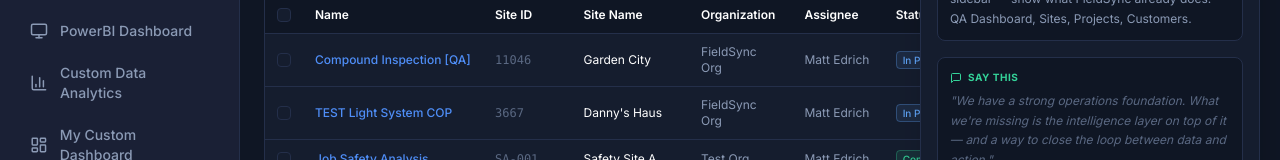
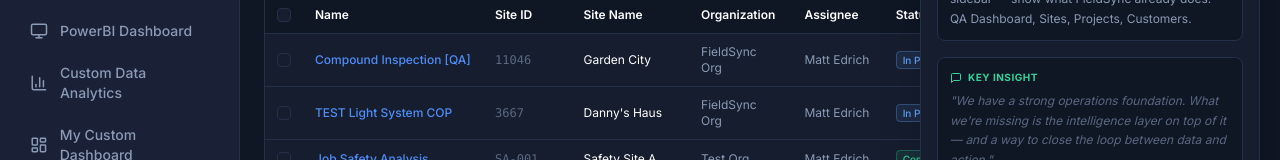
Before and after one commit to kienlucy08/DataAnalyticsPrototype, a React (Vite) app: page /demo in a window 1280 px wide. Both pictures are taken after a click on the button "Start Full Demo". Shown: the part 526-686 px from the top of the page. Built offline with nearby package versions, Linux system fonts and the light colour scheme.

Commit message:
Changed readme

```diff
--- a/src/pages/DemoGuide.tsx
+++ b/src/pages/DemoGuide.tsx
@@ -209,11 +209,11 @@ const StepCard: React.FC<StepCardProps> = ({ step, globalIdx, actMeta, onStart }
               <p className="text-text-secondary text-sm leading-relaxed">{step.action}</p>
             </div>
 
-            {/* Say This */}
+            {/* Key Insight */}
             <div className="bg-surface rounded-lg p-3.5 border border-border">
               <div className="flex items-center gap-1.5 mb-2">
                 <MessageSquare size={13} className="text-emerald-400" />
-                <span className="text-[10px] font-bold uppercase tracking-wider text-emerald-400">Say This</span>
+                <span className="text-[10px] font-bold uppercase tracking-wider text-emerald-400">Key Insight</span>
               </div>
               <p className="text-text-muted text-sm leading-relaxed italic">{step.keyMessage}</p>
             </div>
@@ -346,11 +346,11 @@ export const DemoStepOverlay: React.FC = () => {
           <p className="text-text-secondary text-xs leading-relaxed">{step.action}</p>
         </div>
 
-        {/* Say This */}
+        {/* Key Insight */}
         <div className="bg-surface rounded-lg p-3 border border-border">
           <div className="flex items-center gap-1.5 mb-1.5">
             <MessageSquare size={12} className="text-emerald-400" />
-            <span className="text-[10px] font-bold uppercase tracking-wider text-emerald-400">Say This</span>
+            <span className="text-[10px] font-bold uppercase tracking-wider text-emerald-400">Key Insight</span>
           </div>
           <p className="text-text-muted text-xs leading-relaxed italic">{step.keyMessage}</p>
         </div>
```
Also changed, not shown: 1 other file (tests, documents, lock files or other folders).
